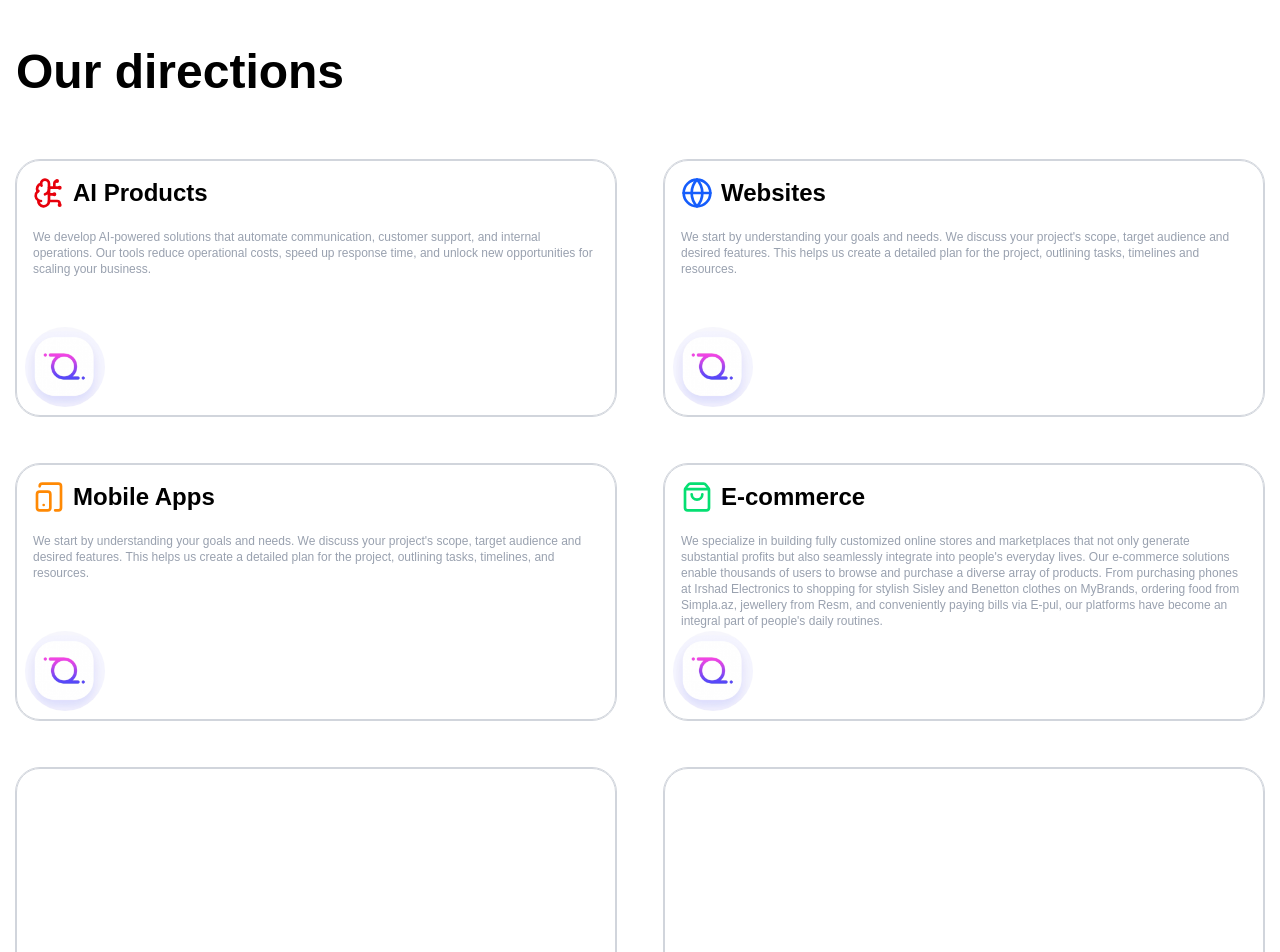
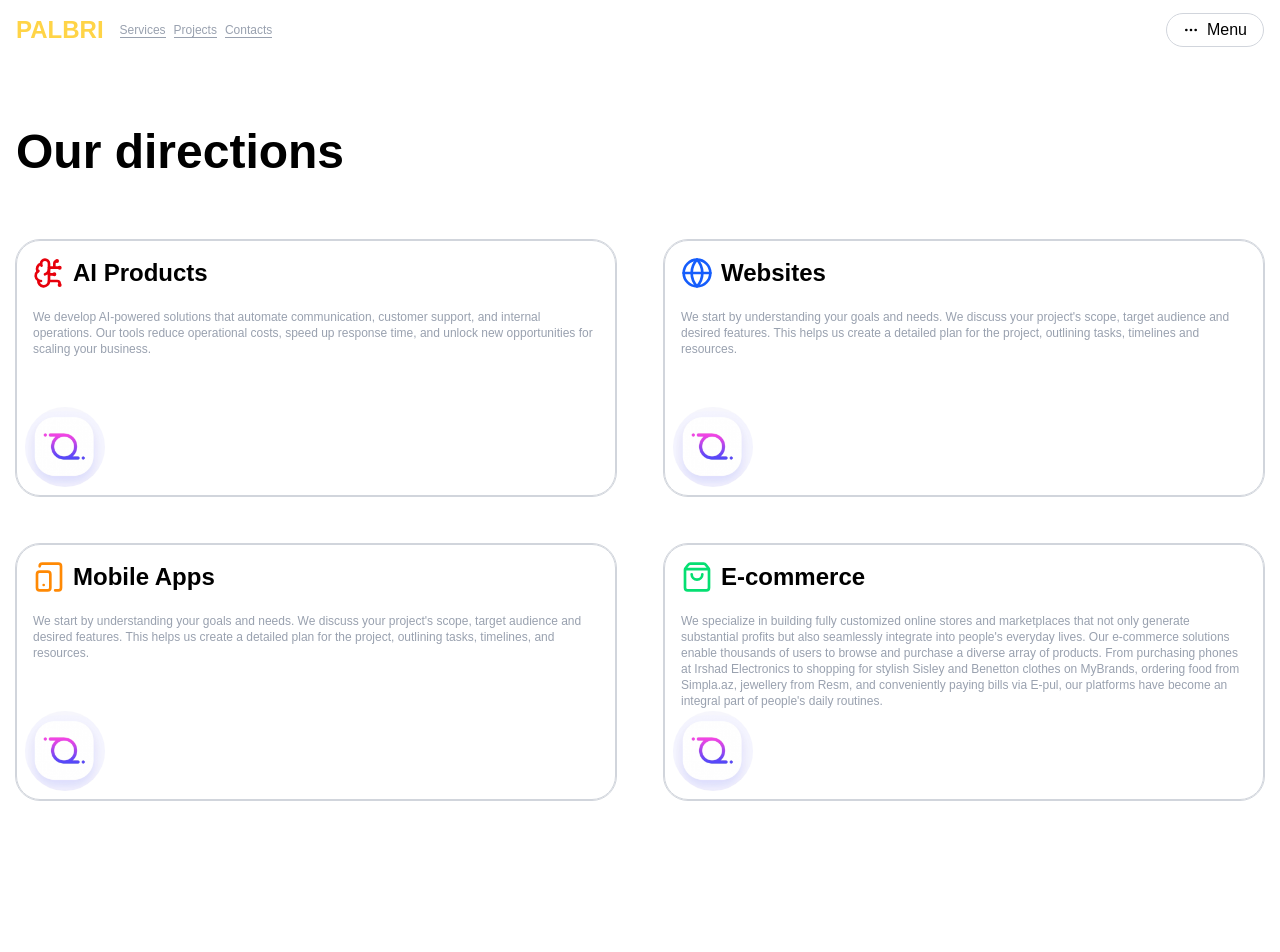
Before and after one commit to nickforhuman/palbri, a Vue app: page /services in a window 1280 px wide. Shown: the top 952 px of the page. Built offline with nearby package versions, Linux system fonts and the light colour scheme; the HTML template or start-up script is replaced by a standard one.

Commit message:
navigation menu added && responsive problems fixed

```diff
--- a/src/App.vue
+++ b/src/App.vue
@@ -1,9 +1,13 @@
 <script setup lang="ts">
 import { RouterView } from 'vue-router'
 import FooterComponent from './components/FooterComponent.vue'
+import NavigationComponent from './components/NavigationComponent.vue'
 </script>
 
 <template>
+  <header class="sticky w-full py-10 z-50">
+    <NavigationComponent />
+  </header>
   <main class="w-full min-h-screen">
     <RouterView />
     <FooterComponent />
--- a/src/assets/style/transition.css
+++ b/src/assets/style/transition.css
@@ -1,29 +1,43 @@
-/* enter */
+/* === SLIDE UP ANIMATION === */
+.slide-up-enter-active,
+.slide-up-leave-active {
+  transition: all 0.4s ease;
+}
+.slide-up-enter-from {
+  opacity: 0;
+  transform: translateY(20px);
+}
+.slide-up-enter-to {
+  opacity: 1;
+  transform: translateY(0);
+}
+.slide-up-leave-from {
+  opacity: 1;
+  transform: translateY(0);
+}
+.slide-up-leave-to {
+  opacity: 0;
+  transform: translateY(20px);
+}
+
+/* === SLIDE LEFT ANIMATION === */
+.slide-left-enter-active,
+.slide-left-leave-active {
+  transition: all 0.4s ease;
+}
 .slide-left-enter-from {
-  transform: translateX(12px);
   opacity: 0;
-}
-.slide-left-enter-active {
-  transition:
-    transform 260ms cubic-bezier(0.2, 0.9, 0.3, 1),
-    opacity 260ms;
+  transform: translateX(40px);
 }
 .slide-left-enter-to {
+  opacity: 1;
   transform: translateX(0);
+}
+.slide-left-leave-from {
   opacity: 1;
-}
-
-/* leave */
-.slide-left-leave-from {
   transform: translateX(0);
-  opacity: 1;
-}
-.slide-left-leave-active {
-  transition:
-    transform 220ms cubic-bezier(0.4, 0, 0.2, 1),
-    opacity 220ms;
 }
 .slide-left-leave-to {
-  transform: translateX(10px);
   opacity: 0;
+  transform: translateX(-40px);
 }
--- /dev/null
+++ b/src/components/NavigationComponent.vue
@@ -0,0 +1,229 @@
+<template>
+  <div
+    class="w-full h-15 bg-secondary/20 backdrop-blur-md fixed flex inset-0 justify-between items-center"
+  >
+    <div class="m-4 flex gap-4">
+      <router-link to="/">
+        <h1 class="text-2xl text-primary font-bold">PALBRI</h1>
+      </router-link>
+      <ul class="hidden md:flex justify-center items-center gap-2 text-xs">
+        <li>
+          <router-link
+            class="border-b text-gray-400 border-b-gray-400 hover:text-primary hover:border-b-primary transition-all"
+            to="/services"
+            >Services</router-link
+          >
+        </li>
+
+        <li>
+          <router-link
+            class="border-b text-gray-400 border-b-gray-400 hover:text-primary hover:border-b-primary transition-all"
+            to="/projects"
+            >Projects</router-link
+          >
+        </li>
+
+        <li>
+          <router-link
+            class="border-b text-gray-400 border-b-gray-400 hover:text-primary hover:border-b-primary transition-all"
+            to="/contact"
+            >Contacts</router-link
+          >
+        </li>
+      </ul>
+    </div>
+    <div
+      @click="isMenuToggle"
+      class="flex m-4 gap-2 justify-center items-center px-4 py-1 rounded-3xl bg-secondary/30 backdrop-blur-md border border-gray-300 hover:bg-primary transition-all cursor-pointer"
+    >
+      <Ellipsis class="w-4 h-4" />
+      Menu
+    </div>
+  </div>
+  <!-- navigation contents  -->
+  <transition name="slide-up">
+    <div v-if="isMenu" class="fixed inset-0 overflow-hidden w-full h-screen bg-black z-40">
+      <div class="relative w-full h-screen">
+        <!-- navigation menu top bar start -->
+        <div class="w-full flex justify-between p-2">
+          <div>
+            <h1 class="text-xl font-bold text-primary">PALBRI</h1>
+          </div>
+          <div>
+            <ul class="flex gap-2">
+              <li
+                class="flex text-xs hover:border-black hover:bg-primary hover:text-black transition-all cursor-pointer justify-center items-center w-6 h-6 rounded-full p-4 border border-gray-400 text-secondary"
+              >
+                Az
+              </li>
+              <li
+                class="flex text-xs hover:border-black hover:bg-primary hover:text-black transition-all cursor-pointer justify-center items-center w-6 h-6 rounded-full p-4 border border-gray-400 text-secondary"
+              >
+                En
+              </li>
+              <li
+                @click="isMenuToggle"
+                class="flex gap-1 justify-center items-center text-secondary hover:border-black hover:bg-primary cursor-pointer hover:text-black transition-all py-1 px-4 border border-gray-400 rounded-3xl"
+              >
+                <X class="w-4 h-4" /> close
+              </li>
+            </ul>
+          </div>
+        </div>
+        <!-- navigation menu top bar end -->
+        <!-- navigation search bar start  -->
+        <div class="flex justify-center items-center">
+          <form class="relative w-full flex justify-center items-center" action="">
+            <input
+              class="px-12 text-center focus:outlone-none py-4 w-full m-4 border-b border-b-gray-400 text-secondary"
+              placeholder="Search"
+              type="search"
+            />
+            <button type="button">
+              <SearchCode class="w-6 h-6 text-gray-300 absolute right-6" />
+            </button>
+          </form>
+        </div>
+        <!-- navigation search bar end  -->
+        <!-- menu contents start  -->
+        <div class="w-full grid lg:grid-cols-3 md:grid-cols-2 grid-cols-2 place-items-center">
+          <!-- base links start  -->
+          <div>
+            <h1 class="text-xs text-gray-400 m-2">MENU</h1>
+            <ul class="text-secondary flex flex-col gap-3">
+              <li>
+                <router-link
+                  class="py-1 m-2 border-b-2 border-b-gray-400 hover:border-b-primary transition-all"
+                  to="/services"
+                  >Services</router-link
+                >
+              </li>
+              <li>
+                <router-link
+                  class="py-1 m-2 border-b-2 border-b-gray-400 hover:border-b-primary transition-all"
+                  to="/projects"
+                  >Projects</router-link
+                >
+              </li>
+              <li>
+                <router-link
+                  class="py-1 m-2 border-b-2 border-b-gray-400 hover:border-b-primary transition-all"
+                  to="/about"
+                  >About</router-link
+                >
+              </li>
+              <li>
+                <router-link
+                  class="py-1 m-2 border-b-2 border-b-gray-400 hover:border-b-primary transition-all"
+                  to="/contact"
+                  >Contact</router-link
+                >
+              </li>
+            </ul>
+            <!-- social media start  -->
+            <ul class="flex justify-center items-center gap-2 py-10">
+              <li>
+                <a href="/"><Instagram class="w-8 h-8 text-[#E1306C]" /></a>
+              </li>
+              <li>
+                <a href="/"><Youtube class="w-8 h-8 text-red-600" /></a>
+              </li>
+              <li>
+                <a href="/"><Linkedin class="w-8 h-8 text-blue-400" /></a>
+              </li>
+              <li>
+                <a href=""><Github class="w-8 h-8 text-secondary" /></a>
+              </li>
+            </ul>
+            <!-- social media end  -->
+          </div>
+          <!-- base links end  -->
+          <!-- directions start -->
+          <div>
+            <h1 class="text-xs text-gray-400 m-2">OUR DIRECTIONS</h1>
+            <ul>
+              <li>
+                <router-link
+                  to="/"
+                  class="px-2 py-2 gap-2 text-secondary flex justify-start items-center"
+                  ><BrainCircuit class="w-6 h-6 text-red-600" /> AI Products</router-link
+                >
+              </li>
+              <li>
+                <router-link
+                  to="/"
+                  class="px-2 py-2 gap-2 text-secondary flex justify-start items-center"
+                >
+                  <Globe class="w-6 h-6 text-blue-600" /> Websites</router-link
+                >
+              </li>
+              <li>
+                <router-link
+                  to="/"
+                  class="px-2 py-2 gap-2 text-secondary flex justify-start items-center"
+                >
+                  <TabletSmartphone class="w-6 h-6 text-orange-400" /> Mobile Apps</router-link
+                >
+              </li>
+              <li>
+                <router-link
+                  to="/"
+                  class="px-2 py-2 gap-2 text-secondary flex justify-start items-center"
+                >
+                  <ShoppingBag class="w-6 h-6 text-green-400" /> E-commerce</router-link
+                >
+              </li>
+              <li>
+                <router-link
+                  to="/"
+                  class="px-2 py-2 gap-2 text-secondary flex justify-start items-center"
+                >
+                  <Workflow class="w-6 h-6 text-purple-400" /> Business Automation</router-link
+                >
+              </li>
+              <li>
+                <router-link
+                  to="/"
+                  class="px-2 py-2 gap-2 text-secondary flex justify-start items-center"
+                >
+                  <HeartPlus class="w-6 h-6 text-red-400" /> Products Support</router-link
+                >
+              </li>
+            </ul>
+          </div>
+          <!-- directions end  -->
+          <!-- contact button bar start  -->
+          <div class="flex justify-center items-center">
+            <button type="button" class="px-6 py-2 bg-primary rounded-3xl">Contact</button>
+          </div>
+          <!-- contact button end  -->
+        </div>
+        <!-- menu content end  -->
+      </div>
+    </div>
+  </transition>
+</template>
+
+<script setup lang="ts">
+import { onMounted, ref } from 'vue'
+import {
+  X,
+  SearchCode,
+  BrainCircuit,
+  Globe,
+  TabletSmartphone,
+  ShoppingBag,
+  Workflow,
+  HeartPlus,
+  Instagram,
+  Youtube,
+  Linkedin,
+  Github,
+  Ellipsis,
+} from 'lucide-vue-next'
+const isMenu = ref(false)
+
+const isMenuToggle = () => {
+  isMenu.value = !isMenu.value
+}
+</script>
--- a/src/components/PortfolioComponent.vue
+++ b/src/components/PortfolioComponent.vue
@@ -1,6 +1,6 @@
 <template>
   <div class="w-full">
-    <h1 id="portfolio" class="md:text-3xl text-2xl w-full max-w-164 m-2 font-bold">
+    <h1 id="portfolio" class="text-3xl w-full p-2 font-bold">
       We have the largest portfolio in the country with more than 500 <br />
       projects in all the main industries.
     </h1>
--- a/src/components/ServicesComponent.vue
+++ b/src/components/ServicesComponent.vue
@@ -118,7 +118,7 @@
       >
         <div class="flex flex-col gap-5">
           <div id="service" class="w-full flex items-center gap-2">
-            <HeartPlus class="w-8 h-8 text-purple-400" />
+            <HeartPlus class="w-8 h-8 text-red-400" />
             <h1 class="text-2xl font-bold">Product Support</h1>
           </div>
           <div id="service">
--- a/src/components/home/GlobalinovationComponent.vue
+++ b/src/components/home/GlobalinovationComponent.vue
@@ -10,32 +10,6 @@
       </p>
     </div>
     <!-- header end  -->
-    <!-- map start  -->
-    <div class="w-full flex justify-center items-center">
-      <div class="relative flex justify-center items-end w-full">
-        <img
-          id="globalInovation"
-          src="@/assets/contents/inovation/worldmap.png"
-          class="outline-4 outline-primary/50 object-cover bg-primary rounded-3xl"
-          alt=""
-        />
-        <div>
-          <ul id="globalInovation" class="flex gap-2 flex-col absolute bottom-5 right-5">
-            <li
-              class="rounded-3xl hover:bg-primary transition-all cursor-pointer px-4 py-2 italic font-bold bg-secondary"
-            >
-              🇦🇿 Azerbaijan
-            </li>
-            <li
-              class="rounded-3xl hover:bg-primary transition-all cursor-pointer px-4 py-2 italic font-bold bg-secondary"
-            >
-              🌐 Global
-            </li>
-          </ul>
-        </div>
-      </div>
-    </div>
-    <!-- map end  -->
   </div>
 </template>
 
--- a/src/components/home/IntroComponent.vue
+++ b/src/components/home/IntroComponent.vue
@@ -1,7 +1,9 @@
 <template>
   <div class="grid md:grid-cols-2 grid-cols-1 w-full h-screen">
     <!-- leftside start  -->
-    <div class="flex flex-col justify-around m-2 gap-4 bg-primary">
+    <div
+      class="flex flex-col justify-around m-2 gap-4 rounded-3xl p-4 md:p-0 md:bg-secondary bg-primary"
+    >
       <div class="flex flex-col items-center justify-center gap-4">
         <h1 id="intro_text" class="font-bold text-4xl">We are an ideas and innovation company.</h1>
         <p id="intro_text" class="text-gray-400 text-sm">
@@ -94,9 +96,9 @@
     <transition name="slide-up">
       <div
         v-if="isFilmPopup"
-        class="w-full h-screen z-50 flex justify-center items-center fixed overflow-hidden bg-[rgba(0,0,0,0.4)]"
+        class="w-full h-screen inset-0 z-50 flex justify-center items-center fixed overflow-hidden bg-[rgba(0,0,0,0.4)]"
       >
-        <div class="bg-secondary w-full h-full m-2 flex justify-center items-center relative">
+        <div class="bg-primary w-full h-full m-2 flex justify-center items-center relative">
           <div id="closebtn" class="absolute top-5 right-5">
             <X
               @click="filmPopupToggle"
--- a/src/views/ServicesView.vue
+++ b/src/views/ServicesView.vue
@@ -143,7 +143,7 @@
       >
         <div class="flex flex-col gap-5">
           <div id="service" class="w-full flex items-center gap-2">
-            <HeartPlus class="w-8 h-8 text-purple-400" />
+            <HeartPlus class="w-8 h-8 text-red-400" />
             <h1 class="text-2xl font-bold">Product Support</h1>
           </div>
           <div id="service">
```
